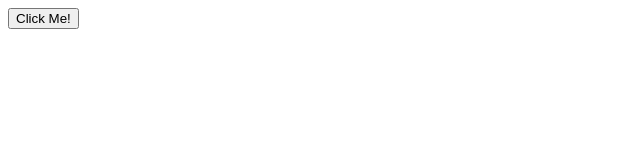
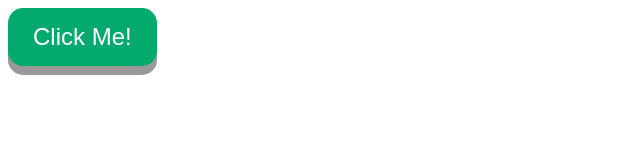
Before and after one commit to matbt18/Merry-Christmas, a plain HTML site: page index.html in a window 1280 px wide. Shown: the whole page, without its empty margins (0-640 px from the left). Drawn offline with Linux system fonts and the light colour scheme.

Commit message:
Add files via upload

```diff
--- a/index.html
+++ b/index.html
@@ -1,4 +1,4 @@
 <link rel="stylesheet" href="css/styles.css">
 <a href="destination.html">
-    <button>Click Me!</button>
+    <button class="button">Click Me!</button>
 </a>
```
